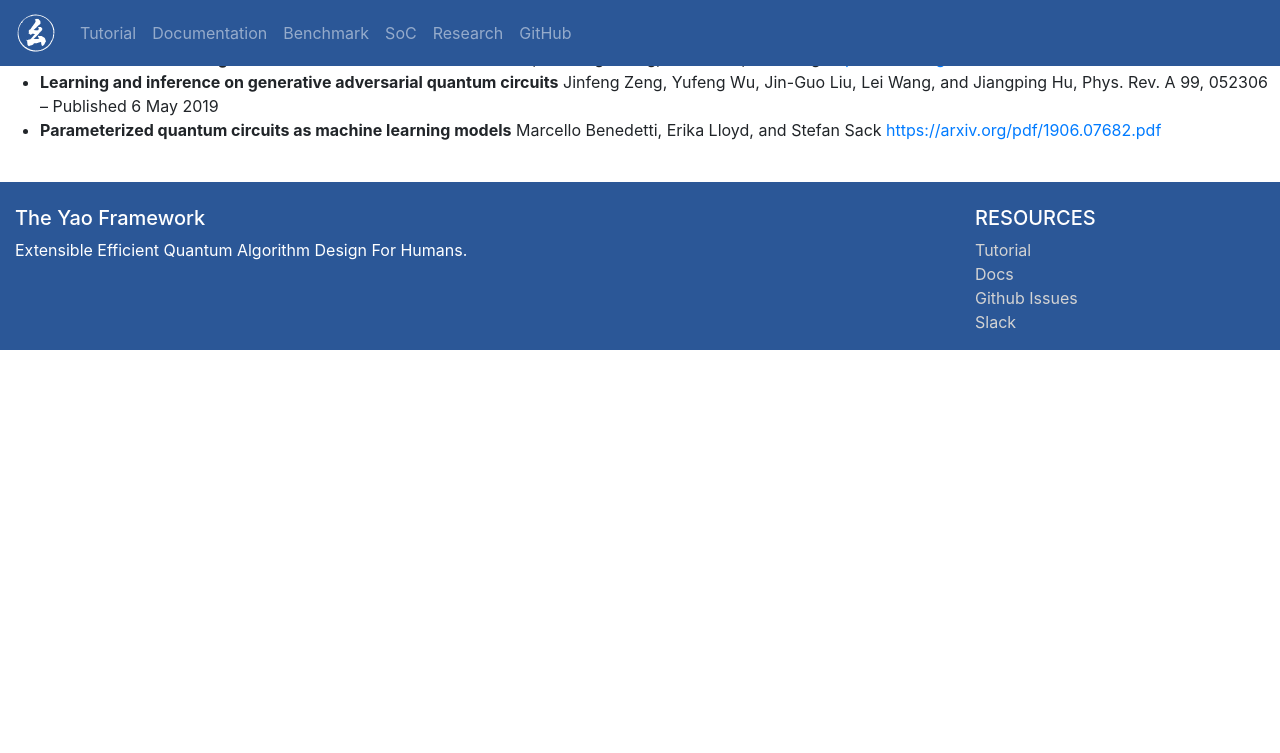
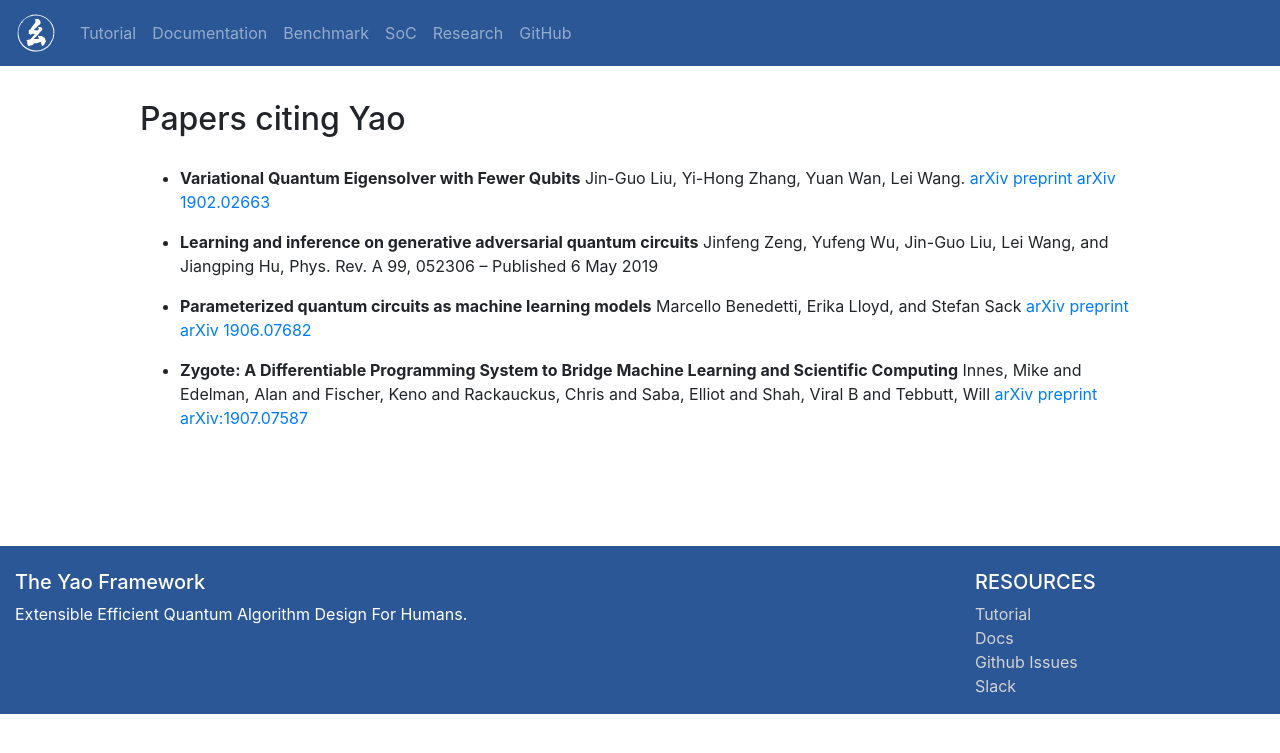
Before and after one commit to QuantumBFS/QuantumBFS.github.io, a Jekyll site: the page built from research/index.md, in a window 1280 px wide. Shown: the top 753 px of the page. Built offline with Jekyll 4.4.1, drawn with Linux system fonts in a browser that asks for light colours; nearby versions of some CDN libraries; comment, search, counter and statistics services are not loaded.

Commit message:
polish research

```diff
--- a/assets/main.css
+++ b/assets/main.css
@@ -15,7 +15,13 @@
     color: white;
 }
 
-.container h1 h2 {
+.container h1 {
+    font-family: lato;
+    font-style: italic;
+    color: white;
+}
+
+.container h2 {
     font-family: lato;
     font-style: italic;
     color: white;
@@ -86,3 +92,17 @@
     line-height: 1;
     letter-spacing: -1px;
 }
+
+.research-container {
+    margin: 100px auto;
+    max-width: 1000px;
+    text-align: left;
+}
+
+.research-container h2 {
+    padding-bottom: 20px;
+}
+
+.research-container li {
+    padding-bottom: 1em;
+}
--- a/research/index.md
+++ b/research/index.md
@@ -1,10 +1,11 @@
 ---
-layout: default
+layout: research
 title: Research
 ---
 
 ## Papers citing Yao
 
-- **Variational Quantum Eigensolver with Fewer Qubits** Jin-Guo Liu, Yi-Hong Zhang, Yuan Wan, Lei Wang [https://arxiv.org/abs/1902.02663](https://arxiv.org/abs/1902.02663)
+- **Variational Quantum Eigensolver with Fewer Qubits** Jin-Guo Liu, Yi-Hong Zhang, Yuan Wan, Lei Wang. [arXiv preprint arXiv 1902.02663](https://arxiv.org/abs/1902.02663)
 - **Learning and inference on generative adversarial quantum circuits** Jinfeng Zeng, Yufeng Wu, Jin-Guo Liu, Lei Wang, and Jiangping Hu, Phys. Rev. A 99, 052306 – Published 6 May 2019
-- **Parameterized quantum circuits as machine learning models** Marcello Benedetti, Erika Lloyd, and Stefan Sack [https://arxiv.org/pdf/1906.07682.pdf](https://arxiv.org/pdf/1906.07682.pdf)
+- **Parameterized quantum circuits as machine learning models** Marcello Benedetti, Erika Lloyd, and Stefan Sack [arXiv preprint arXiv 1906.07682](https://arxiv.org/pdf/1906.07682.pdf)
+- **Zygote: A Differentiable Programming System to Bridge Machine Learning and Scientific Computing** Innes, Mike and Edelman, Alan and Fischer, Keno and Rackauckus, Chris and Saba, Elliot and Shah, Viral B and Tebbutt, Will [arXiv preprint arXiv:1907.07587](https://arxiv.org/abs/1907.07587)
```
